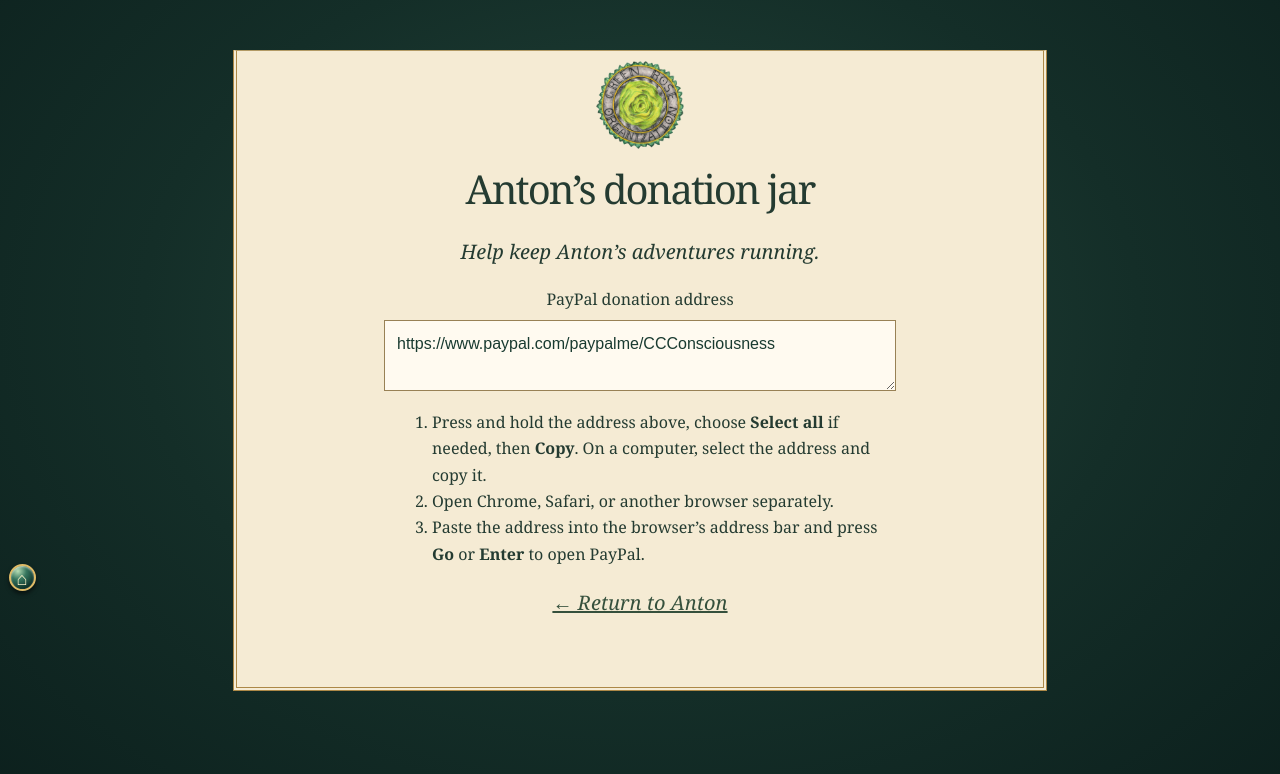
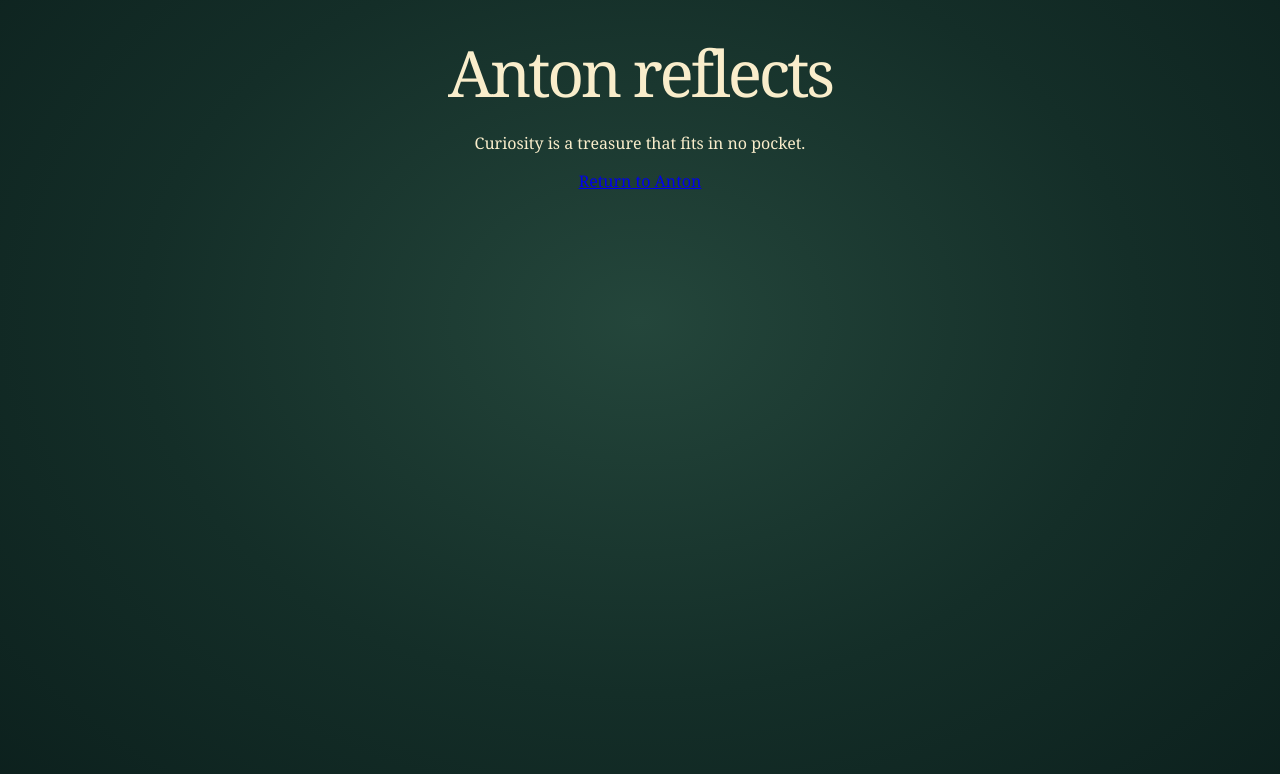
Before and after one commit to CCConsciousness/Church-of-Cosmic-Consciousness, a plain HTML site: page anton/donate.html in a window 1280 px wide. Drawn offline with Linux system fonts and the light colour scheme.

Commit message:
Remove financial solicitation from multiverse

```diff
--- a/anton/donate.html
+++ b/anton/donate.html
@@ -1,17 +1 @@
-<!doctype html>
-<html lang="en"><meta charset="utf-8"><meta name="viewport" content="width=device-width,initial-scale=1">
-<title>Donate via PayPal · Anton the Majestic Ant</title><link rel="stylesheet" href="style.css">
-<main><article class="anton-appeal"><img src="green-rose-seal.png" width="88" height="88" alt="Green Rose Organization">
-<h1>Anton’s donation jar</h1><p>Help keep Anton’s adventures running.</p>
-<label for="address">PayPal donation address</label>
-<textarea id="address" rows="2" readonly spellcheck="false" aria-describedby="copy-instructions" style="display:block;box-sizing:border-box;width:100%;max-width:32rem;margin:10px auto;padding:12px;font:1rem/1.4 sans-serif;color:#193a30;background:#fffaf0;border:1px solid #988155" wrap="soft">https://www.paypal.com/paypalme/CCConsciousness</textarea>
-<ol id="copy-instructions" style="max-width:31rem;margin:18px auto;text-align:left;line-height:1.65">
-<li>Press and hold the address above, choose <strong>Select all</strong> if needed, then <strong>Copy</strong>. On a computer, select the address and copy it.</li>
-<li>Open Chrome, Safari, or another browser separately.</li>
-<li>Paste the address into the browser’s address bar and press <strong>Go</strong> or <strong>Enter</strong> to open PayPal.</li>
-</ol>
-<p><a id="return" href="./">← Return to Anton</a></p></article></main>
-<script>
-const back = document.getElementById('return');
-if (/^#(purpose|beliefs|values|morals)\/(watch|listen|read)\/2\/(yes|no|pause)$/.test(location.hash)) back.href='./'+location.hash;
-</script><script defer src="master-home.js"></script></html>
+<!doctype html><html lang="en"><meta charset="utf-8"><meta name="viewport" content="width=device-width,initial-scale=1"><title>Anton</title><link rel="stylesheet" href="style.css"><main><h1>Anton reflects</h1><p>Curiosity is a treasure that fits in no pocket.</p><a href="./">Return to Anton</a></main></html>
```
